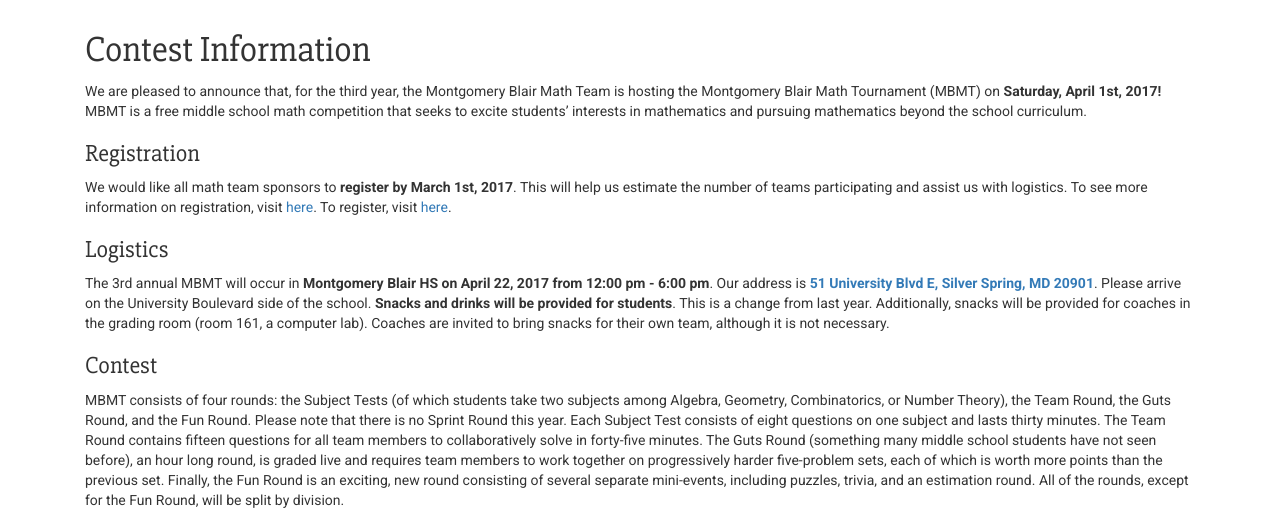
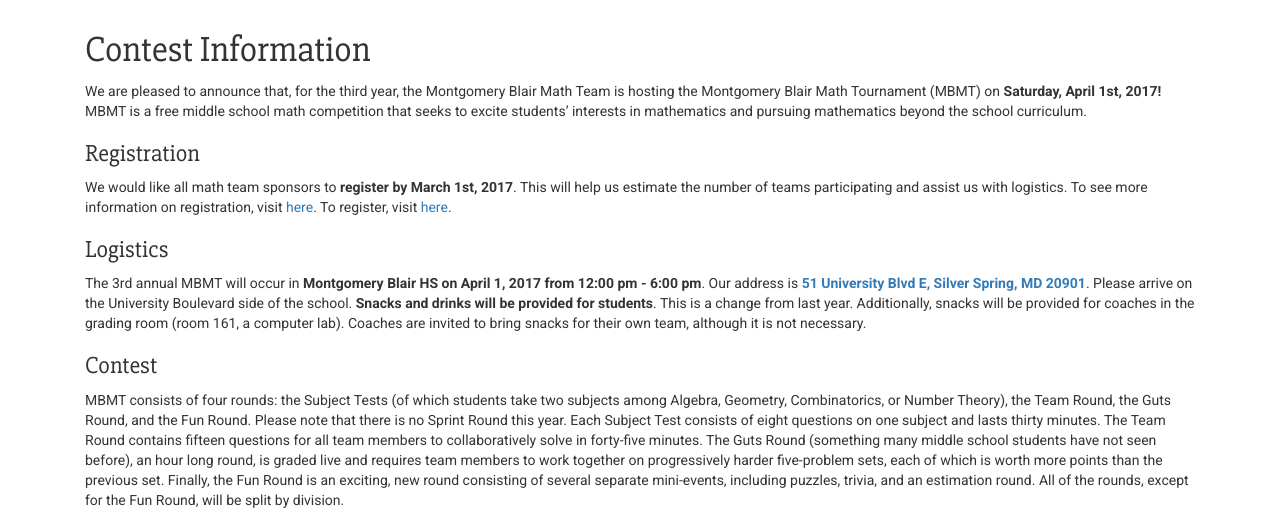
Before and after one commit to mbhs/mbmt, a Django app: page /info/ in a window 1280 px wide. Shown: the part 51-571 px from the top of the page. Run offline with Django 3.2, Linux system fonts and the light colour scheme; some libraries are stand-ins or nearby versions.

Commit message:
Correct date.

```diff
--- a/app/templates/info.html
+++ b/app/templates/info.html
@@ -10,7 +10,7 @@
 <p>We would like all math team sponsors to <b>register by March 1st, 2017</b>. This will help us estimate the number of teams participating and assist us with logistics. To see more information on registration, visit <a href="/registration">here</a>. To register, visit <a href="/register">here</a>.</p>
 
 <h3>Logistics</h3>
-<p>The 3rd annual MBMT will occur in <strong>Montgomery Blair HS on April 22, 2017 from 12:00 pm - 6:00 pm</strong>. Our address is <a href="https://www.google.com/maps/place/Montgomery+Blair+High+School/@39.0183042,-77.01385,17z/data=!3m1!4b1!4m5!3m4!1s0x89b7cf586f9b73d5:0xc227c473fffb50c7!8m2!3d39.0183042!4d-77.011656"><strong>51 University Blvd E, Silver Spring, MD 20901</strong></a>. Please arrive on the University Boulevard side of the school. <b>Snacks and drinks will be provided for students</b>. This is a change from last year. Additionally, snacks will be provided for coaches in the grading room (room 161, a computer lab). Coaches are invited to bring snacks for their own team, although it is not necessary.</p>
+<p>The 3rd annual MBMT will occur in <strong>Montgomery Blair HS on April 1, 2017 from 12:00 pm - 6:00 pm</strong>. Our address is <a href="https://www.google.com/maps/place/Montgomery+Blair+High+School/@39.0183042,-77.01385,17z/data=!3m1!4b1!4m5!3m4!1s0x89b7cf586f9b73d5:0xc227c473fffb50c7!8m2!3d39.0183042!4d-77.011656"><strong>51 University Blvd E, Silver Spring, MD 20901</strong></a>. Please arrive on the University Boulevard side of the school. <b>Snacks and drinks will be provided for students</b>. This is a change from last year. Additionally, snacks will be provided for coaches in the grading room (room 161, a computer lab). Coaches are invited to bring snacks for their own team, although it is not necessary.</p>
 
 <h3>Contest</h3>
 <p>MBMT consists of four rounds: the Subject Tests (of which students take two subjects among Algebra, Geometry, Combinatorics, or Number Theory), the Team Round, the Guts Round, and the Fun Round. Please note that there is no Sprint Round this year. Each Subject Test consists of eight questions on one subject and lasts thirty minutes. The Team Round contains fifteen questions for all team members to collaboratively solve in forty-five minutes. The Guts Round (something many middle school students have not seen before), an hour long round, is graded live and requires team members to work together on progressively harder five-problem sets, each of which is worth more points than the previous set. Finally, the Fun Round is an exciting, new round consisting of several separate mini-events, including puzzles, trivia, and an estimation round. All of the rounds, except for the Fun Round, will be split by division.</p>
```
